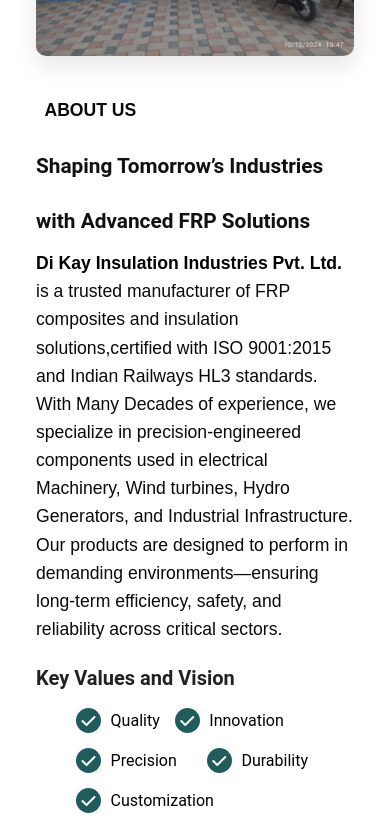
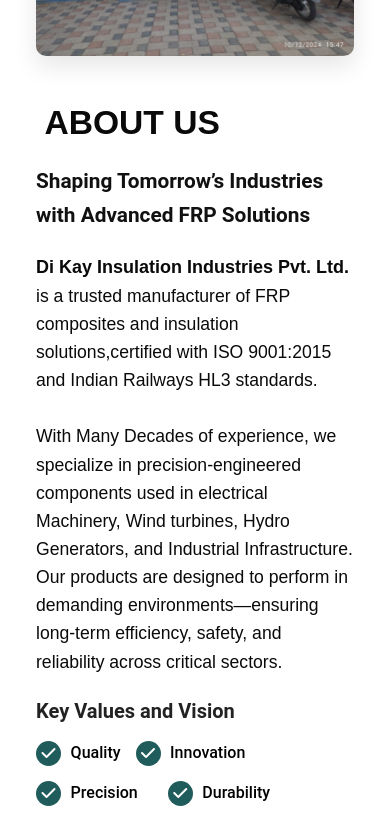
Before and after one commit to DIKAYINSU/Web-application, a React (Vite) app: page / in a window 390 px wide. Shown: the part 6280-7099 px from the top of the page. Built offline with nearby package versions, Linux system fonts and the light colour scheme.

Commit message:
home work

```diff
--- a/src/Styles/custom.css
+++ b/src/Styles/custom.css
@@ -1,4 +1,4 @@
-.swiper-container {
+  .swiper-container {
   height: 100vh;
   /* width: 100vw; */
   margin: 0;
@@ -154,6 +154,7 @@
   transform: scale(1.03);
 }
 
+
 /* media query for About us section */
 
 
@@ -163,10 +164,19 @@
     /* flex-direction: column; */
     text-align: left;
   }
+  .about-container .headingfont{
+    text-align: left;
+    font-size:2.1rem;
+    font-weight: 900;
+    }
+    .about-text .about-para{
+     font-weight: 410;
+
+    }
 
   .features {
     justify-content: start;
-    padding-left:2.5rem;
+    /* padding-left:2.5rem; */
   }
    .know-more{
     margin-left: 5.5rem;
@@ -174,6 +184,24 @@
    .key-heading{
     font-size: 1.25rem;
    }
+   .custom-list-item .text {
+    font-weight:450;
+   }
+
+   .a-bold{
+    font-weight: 700;
+    font-size: 1.125rem;
+   }
+   .about-text .heading-one{
+    line-height: 2.1rem;
+    padding-bottom: 1.3rem;
+   }
+
+   .about-image img{
+    background-size: cover;
+   }
+
+
 
 }
 
@@ -213,10 +241,6 @@
 }
 
 
-.a-bold {
-  font-weight: 600;
-  color: black;
-}
 
 .a-main-heading {
   font-size: 4vh;
--- a/src/components/AboutUs.jsx
+++ b/src/components/AboutUs.jsx
@@ -13,10 +13,9 @@
         {/* <!-- <span className="headingfont">About us</span> --> */}
 
         <p className="headingfont">About Us</p>
-        <h2>Shaping Tomorrow’s Industries with Advanced FRP Solutions</h2>
-        <p><span className="a-bold">Di Kay Insulation Industries Pvt. Ltd.</span> is a trusted manufacturer of <span
-            className="">FRP composites and insulation solutions,</span>
-          certified with ISO 9001:2015 and Indian Railways HL3 standards.<br />With Many Decades of experience, we
+        <h2 className='heading-one' >Shaping Tomorrow’s Industries with Advanced FRP Solutions</h2>
+        <p className='about-para'><span className="a-bold">Di Kay Insulation Industries Pvt. Ltd.</span> is a trusted manufacturer of <span>FRP composites and insulation solutions,</span>
+          certified with ISO 9001:2015 and Indian Railways HL3 standards.<br /><br />With Many Decades of experience, we
           specialize in precision-engineered components used in electrical
           Machinery, Wind turbines, Hydro Generators, and Industrial Infrastructure. Our products are designed to
           perform in demanding environments—ensuring long-term efficiency, safety, and reliability across critical
```
